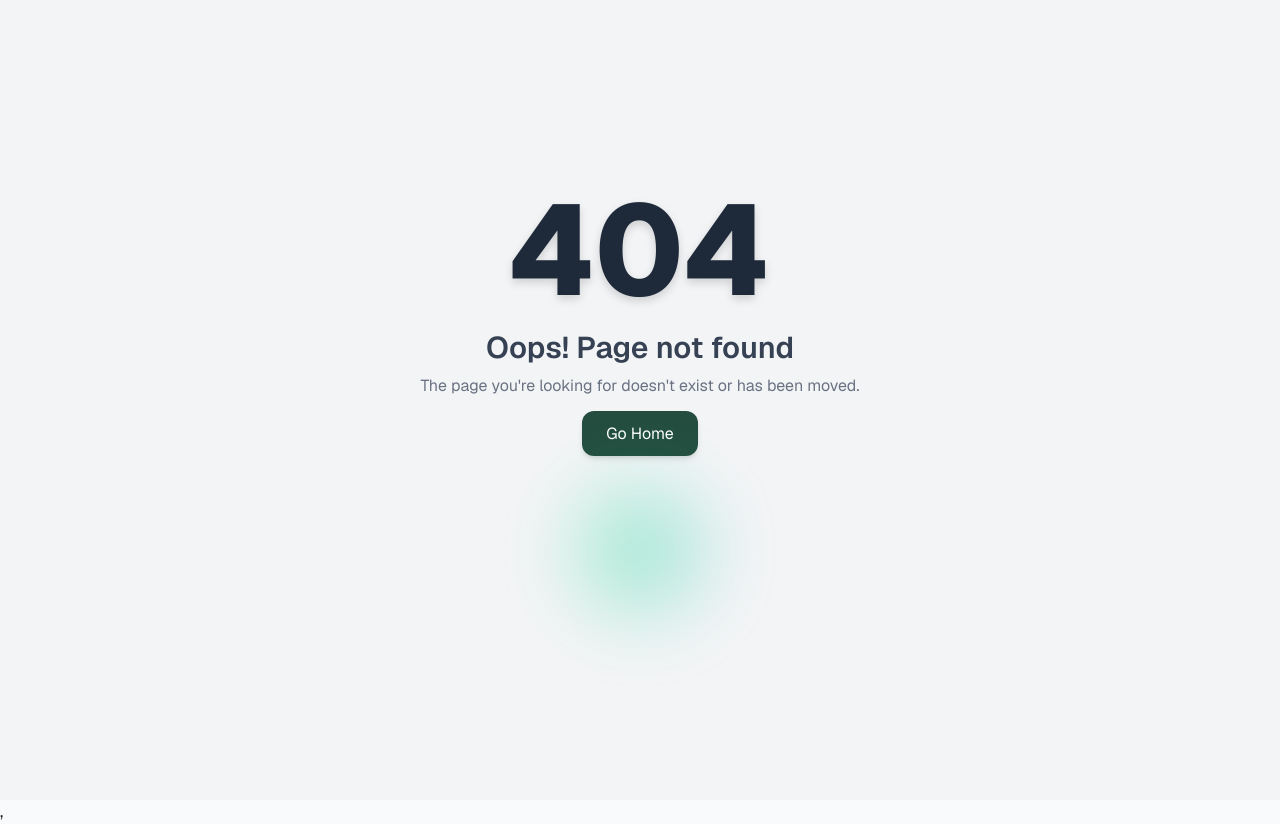
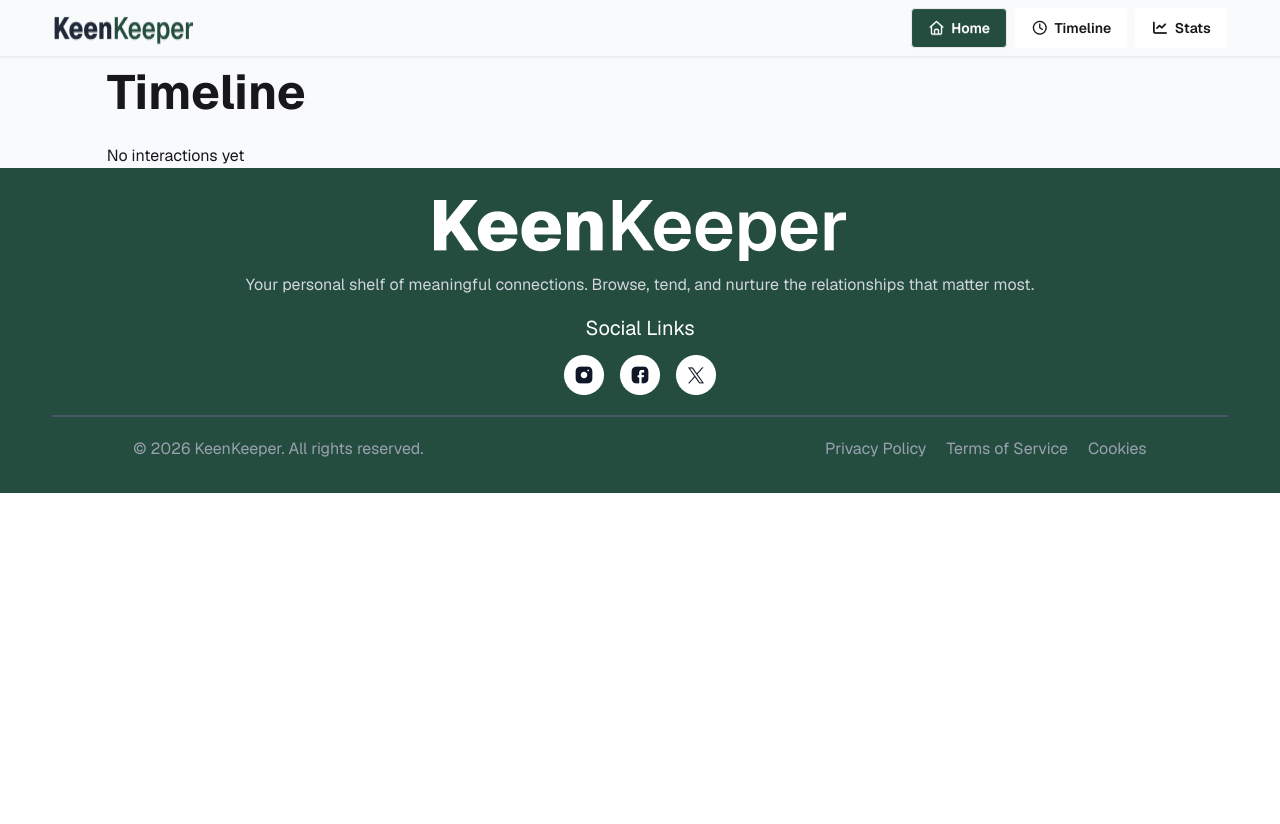
Before and after one commit to NafisaTabassum01/Assignment-A7, a React (Vite) app: page /timeLine in a window 1280 px wide. Before the commit this address had no page. After the commit the page ends 800 px from the top, so only its background shows below. Built offline with nearby package versions, Linux system fonts and the light colour scheme.

Commit message:
time added

```diff
--- a/src/Component/Navbar/Navbar.jsx
+++ b/src/Component/Navbar/Navbar.jsx
@@ -14,7 +14,7 @@ const Navbar = () => {
                 </div>
             <div className='flex justify-center gap-2 md:justify-end mt-2'>
                 <Link to="/"><button className='btn bg-[#244D3F] text-white'><i className="fa-regular fa-house"></i>Home</button></Link>
-                <button className='btn border-none bg-white shadow-none'><i className="fa-regular fa-clock"></i>Timeline</button>
+                <Link to="/timeLine" className='btn border-none bg-white shadow-none'><i className="fa-regular fa-clock"></i>Timeline</Link>
                 <button className='btn border-none bg-white shadow-none'><i className="fa-solid fa-chart-line"></i>Stats</button>
             </div>
         </div>
--- /dev/null
+++ b/src/Context/TimeLineContext.jsx
@@ -0,0 +1,19 @@
+import React, { createContext, useState } from 'react';
+
+export const TimelineFriendContext = createContext();
+
+
+
+const TimeLineContext = ({children}) => {
+
+ const [friends, setFriends] = useState([]);
+const data = {
+    friends,
+    setFriends,
+}
+
+
+    return <TimelineFriendContext.Provider value={data}>{children}</TimelineFriendContext.Provider>
+};
+
+export default TimeLineContext;
--- a/src/Pages/FriendDetails/FriendDetails.jsx
+++ b/src/Pages/FriendDetails/FriendDetails.jsx
@@ -1,4 +1,4 @@
-import React from 'react';
+// import React, { useState } from 'react';
 import { useLoaderData, useParams } from 'react-router';
 
 import Ayesha from "../../assets/Ayesha.png";
@@ -12,6 +12,9 @@ import Sadia from "../../assets/Sadia.png";
 import Shakil from "../../assets/Shakil.png";
 import Tanvir from "../../assets/Tanvir.png";
 import { Link } from 'react-router';
+
+import { useContext } from 'react';
+import { TimelineFriendContext } from '../../Context/TimeLineContext';
 
 
 const images = {
@@ -35,10 +38,10 @@ const FriendDetails = () => {
     const {FriendId} = useParams();
     console.log(FriendId);
 
-const friends = useLoaderData();
-console.log(friends)
+const friendsData = useLoaderData();
+console.log(friendsData)
 
-const expectedFriends = friends.find(friend=>friend.id == FriendId)
+const expectedFriends = friendsData.find(friend=>friend.id == FriendId)
 console.log(expectedFriends);
 
 const {
@@ -54,10 +57,25 @@ const {
 
 } = expectedFriends
 
+const { friends, setFriends } = useContext(TimelineFriendContext);
+const handleAddToTimeline = (type) => {
+    const newItem = {
+        id: Date.now(),
+        name,
+        type,
+        date: today,
+    };
+
+    setFriends(prev => [newItem, ...prev]);
+};
+
+
+
+
 
     return <div className='w-9/12 mx-auto pt-14'>
 
-<div className="grid-cols-2 md:grid grid-cols-6 gap-4 mb-16">
+<div className="grid-cols-2 md:grid grid-cols-6 gap-4 mb-12">
 
   <div className="col-span-2">
 <div className='bg-white shadow shadow-gray-300 flex flex-col items-center text-center rounded-lg py-8'>
@@ -104,15 +122,23 @@ const {
     <div className='bg-white mt-3 w-full rounded-sm shadow shadow-gray-300 p-4'>
         <p className='text-[#244D3F] text-[20px] pb-2 font-medium'>Quick Check-In</p>
         <div className='grid grid-cols-3 gap-3 mx-auto text-center'>
-            <Link className='bg-[#F8FAFC] border border-gray-200 rounded-lg p-3'>
-                <i class="fa-solid fa-phone"></i> <p className='text-[18px]'>Call</p>
-            </Link>
-            <Link className='bg-[#F8FAFC] border border-gray-200 rounded-lg p-3'>
-                <i class="fa-regular fa-message"></i> <p className='text-[18px]'>Text</p>
-            </Link>
-            <Link className='bg-[#F8FAFC] border border-gray-200 rounded-lg p-3'>
-                <i class="fa-solid fa-video"></i> <p className='text-[18px]'>Video</p>
-            </Link>
+
+
+    <button onClick={() => handleAddToTimeline("Call")} className='btn bg-[#F8FAFC] border border-gray-200 rounded-lg p-9'>
+    <i class="fa-solid fa-phone"></i>
+    <p className='text-[18px]'>Call</p>
+    </button>
+
+    <button onClick={() => handleAddToTimeline("Text")} className='btn bg-[#F8FAFC] border border-gray-200 rounded-lg p-9'>
+    <i class="fa-regular fa-message"></i>
+    <p className='text-[18px]'>Text</p>
+    </button>
+
+
+    <button onClick={() => handleAddToTimeline("Video")} className='btn bg-[#F8FAFC] border border-gray-200 rounded-lg p-9'>
+    <i class="fa-solid fa-video"></i>
+    <p className='text-[18px]'>Video</p>
+    </button>
         </div>
     </div>
     <div className='bg-white mt-3 w-full rounded-sm shadow shadow-gray-300 p-5'>
--- /dev/null
+++ b/src/Pages/TimeLine/TimeLine.jsx
@@ -0,0 +1,36 @@
+import React, { useContext } from 'react';
+import { TimelineFriendContext } from '../../Context/TimeLineContext';
+import Call from '../../assets/call.png'
+import Text from '../../assets/Text.png'
+import Video from '../../assets/Video.png'
+
+const TimeLine = () => {
+
+    const { friends } = useContext(TimelineFriendContext);
+
+    return (
+        <div className="w-10/12 mx-auto">
+            <h2 className="text-[48px] font-bold mb-4">Timeline</h2>
+
+            {
+                friends.length === 0 ? (
+                    <p>No interactions yet</p>
+                ) : (
+                    friends.map((item) => (
+
+                        <div key={item.id} className="bg-white shadow rounded flex gap-10 mb-4 p-5">
+
+                            <div><img src={item.type} alt="" /></div>
+
+                            <div>
+                            <div className='flex'><p><span className='text-[20px] font-medium'>{item.type} </span><span className='text-[18px] text-[#64748B]'>with</span><span> {item.name}</span></p></div>
+                            <p>Date: {item.date}</p></div>
+                        </div>
+                    ))
+                )
+            }
+        </div>
+    );
+};
+
+export default TimeLine;
--- a/src/main.jsx
+++ b/src/main.jsx
@@ -11,6 +11,8 @@ import ErrorPage from './Pages/ErrorPage/ErrorPage';
 import Banner from './Component/Banner/Banner';
 import HomePage from './Pages/HomePage/HomePage';
 import FriendDetails from './Pages/FriendDetails/FriendDetails';
+import TimeLine from './Pages/TimeLine/TimeLine';
+import TimeLineContext from './Context/TimeLineContext';
 
 
 
@@ -26,7 +28,11 @@ const router = createBrowserRouter([
       {
         path:"/friendDetails/:FriendId",
         element: <FriendDetails></FriendDetails>,
-        loader: ()=> fetch("data.json")
+        loader: ()=> fetch("/data.json")
+      },
+      {
+        path:"/timeLine",
+        element: <TimeLine></TimeLine>
       }
     ],
     errorElement: <ErrorPage></ErrorPage>
@@ -37,8 +43,9 @@ const router = createBrowserRouter([
 
 createRoot(document.getElementById('root')).render(
   <StrictMode>
-    {/* <App /> */}
-      <RouterProvider router={router} />,
+    {/* <App /> */} <TimeLineContext>
+      <RouterProvider router={router} />
+      </TimeLineContext>
 
   </StrictMode>,
 )
```
Also changed, not shown: src/Component/Friends/Friends.jsx (deleted, +0 -23 lines), src/Component/FriendsCard/FriendsCard.jsx (deleted, +0 -61 lines).
